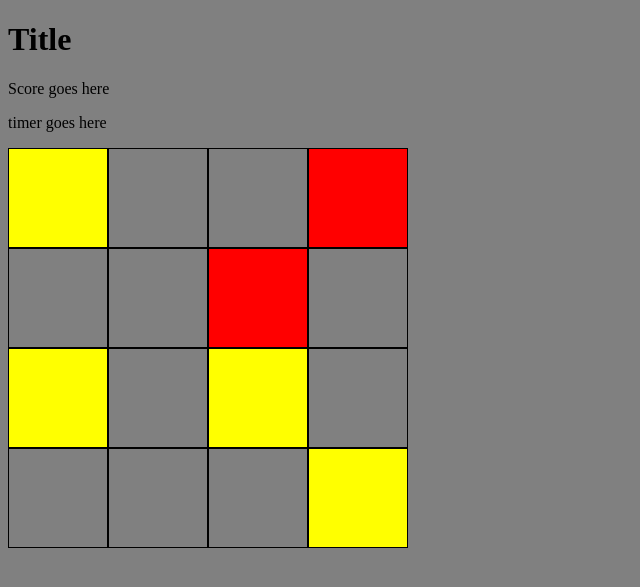
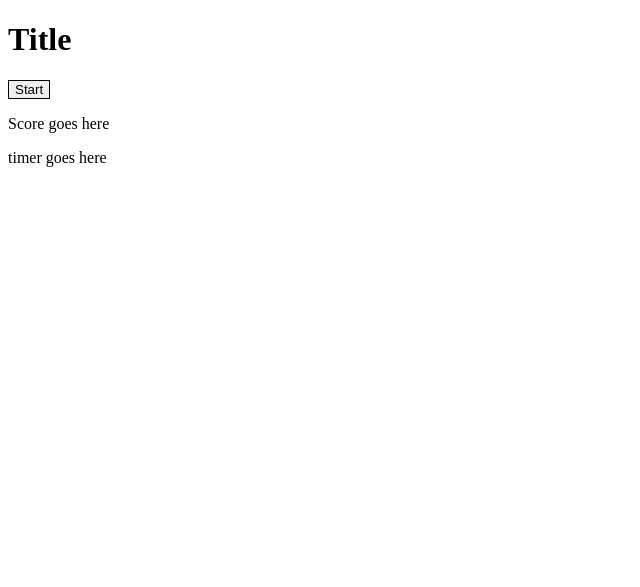
Before and after one commit to sarahemilym/WDI-PROJECT-1, a PHP site: page / in a window 1280 px wide. Shown: the top 587 px of the page, without its empty margins (0-640 px from the left). Run offline with PHP 8.4, Linux system fonts and the light colour scheme; some libraries are stand-ins or nearby versions.

Commit message:
monday morning

```diff
--- a/css/style.css
+++ b/css/style.css
@@ -1,13 +1,9 @@
-body {
-  background-color: grey;
-}
-
 ul {
   margin: 0;
   padding: 0;
   width: 400px;
   height: 400px;
-  border 1px solid #000;
+  border: 1px solid #000;
 }
 
 li {
@@ -24,3 +20,7 @@ li {
 .lightbad {
   background-color: red;
 }
+
+button {
+  border: 1px solid black;
+}
--- a/index.html
+++ b/index.html
@@ -9,6 +9,7 @@
   </head>
   <body>
     <h1>Title</h1>
+    <button type="button" id="start">Start</button>
     <p id="score-counter">Score goes here</p>
     <p id="timer">timer goes here</p>
   </body>
--- a/js/app.js
+++ b/js/app.js
@@ -37,6 +37,9 @@
 
 // display timer, when timer gets to 0 alert that round is over
 
+// $(start);
+//
+// function start() {
 
 var Game = Game || {};
 
@@ -53,6 +56,7 @@ Game.sequenceArray = [];
 
 // Game.eventListener = function();
 
+
 // create a 4X4 grid
 Game.createGrid = function() {
   var body = document.getElementsByTagName('body')[0];
@@ -65,11 +69,12 @@ Game.createGrid = function() {
     grid.appendChild(square);
     Game.sequenceArray.push(i);
   }
-  Game.squares = document.getElementsByTagName('li');
+  Game.squares = $('li');
   Game.chooseGoodSequence();
   Game.chooseBadSequence();
 };
 
+// make squares slide up
 
 Game.chooseGoodSequence = function() {
   for (var i = 0; i < Game.sequenceGoodLength; i++) {
@@ -79,13 +84,13 @@ Game.chooseGoodSequence = function() {
     console.log(Game.sequenceArray);
     Game.lightUpGood();
     console.log('Good', Game.sequenceGood);
-    // Game.eventListener();
   }
 };
 
 Game.chooseBadSequence = function() {
+  while (Game.sequenceBad.length < 2) {
+    setInterval(function(){
       for (var i = 0; i < Game.sequenceBadLength; i++) {
-
         var randomIndex = Game.randomSequence();
         Game.sequenceBad.push(Game.sequenceArray[randomIndex]);
         Game.sequenceArray.splice(randomIndex, 1);
@@ -93,6 +98,8 @@ Game.chooseBadSequence = function() {
         Game.lightUpBad();
         console.log('Bad', Game.sequenceBad);
         // Game.eventListener();
+      }
+    }, 2000);
   }
 };
 
@@ -105,6 +112,7 @@ Game.lightUpGood = function() {
     Game.squares[Game.sequenceGood[i]].setAttribute('class', 'lightgood');
   }
   Game.lightsClicked();
+
 };
 
 Game.lightUpBad = function() {
@@ -113,7 +121,15 @@ Game.lightUpBad = function() {
   }
 
   Game.lightsClicked();
+
 };
+
+// function slideUp() {
+//   for (var i = 0; i < $('.lightgood').length + $('.lightbad').length; i++) {
+//     Game.squares[Game.sequenceGood[i]].slideUp(500);
+//     Game.squares[Game.sequenceBad[i]].slide(500);
+//   }
+// }
 
 // event listeners - if x clicked scorecounter++ if y clicked scorecounter-5
 // Game.addListeners = function() {
@@ -125,48 +141,57 @@ Game.lightsClicked = function() {
   }
 };
 
-Game.lightsClicked();
+// Game.lightsClicked();
 
 
 function goodOrBad() {
   var display = document.querySelector('#score-counter');
   console.log('clicked');
   if (this.className === 'lightgood') {
-    Game.score++;
-    console.log(Game.score);
+    Game.score+=2;
+    this.removeAttribute('class', 'lightgood');
   } else if (this.className === 'lightbad') {
     Game.score-=5;
-    console.log(Game.score);
+    this.removeAttribute('class', 'lightbad');
   } else {
     Game.score--;
-    console.log(Game.score);
   }
   display.innerHTML = Game.score;
 }
 
 
+// refill array
+
+// function refillArray() {
+// while (Game.sequenceGood.length < Game.sequenceGoodLength.length) {
+//   var randomIndex = Game.randomSequence()[0];
+//   Game.sequenceGood.push(Game.sequenceArray[randomIndex]);
+//   Game.sequenceArray.splice(randomIndex, 1);
+//   console.log(Game.sequenceArray);
+//   Game.lightUpGood();
+// }
+// }
+
 // remove the attribute
+// $('.lightgood').fadeOut('swing', function () {
+// function timeOut() {
+//       $('.lightgood').setTimeout(function() {
+//           Game.sequenceBad.removeAttribute();
+//         }
+//       });
 
 
-// $('li').on('click', function() {
-//   var $lis = $(this).parent().children();
-//   for (var i = 0; i < lis.length; i++) {
-//     $($lis[i]).fadeOut(300*i+1);
-//   }
-// });
 
-// setTimeout(function() {
-//   for (var i = 0; i < Game.squares.length; i++) {
-// //   Game.squares[Game.sequenceGood[i]].removeAttribute('class', 'lightgood');
-// // }, 2000);
-//   Game.squares[Game.sequenceBad[i]].removeAttribute('class', 'lightgood');
-// }, 2000);
-// console.log('removed good');
-// }
-
+//
+//
 
 Game.start = function() {
-  Game.createGrid();
+  $('#start').on('click', Game.createGrid);
+};
 
-};
+// Game.start = function() {
+//   Game.createGrid();
+//
+// };
+
 document.addEventListener('DOMContentLoaded', Game.start);
```
Lines whose indentation alone changed are shown as unchanged.
